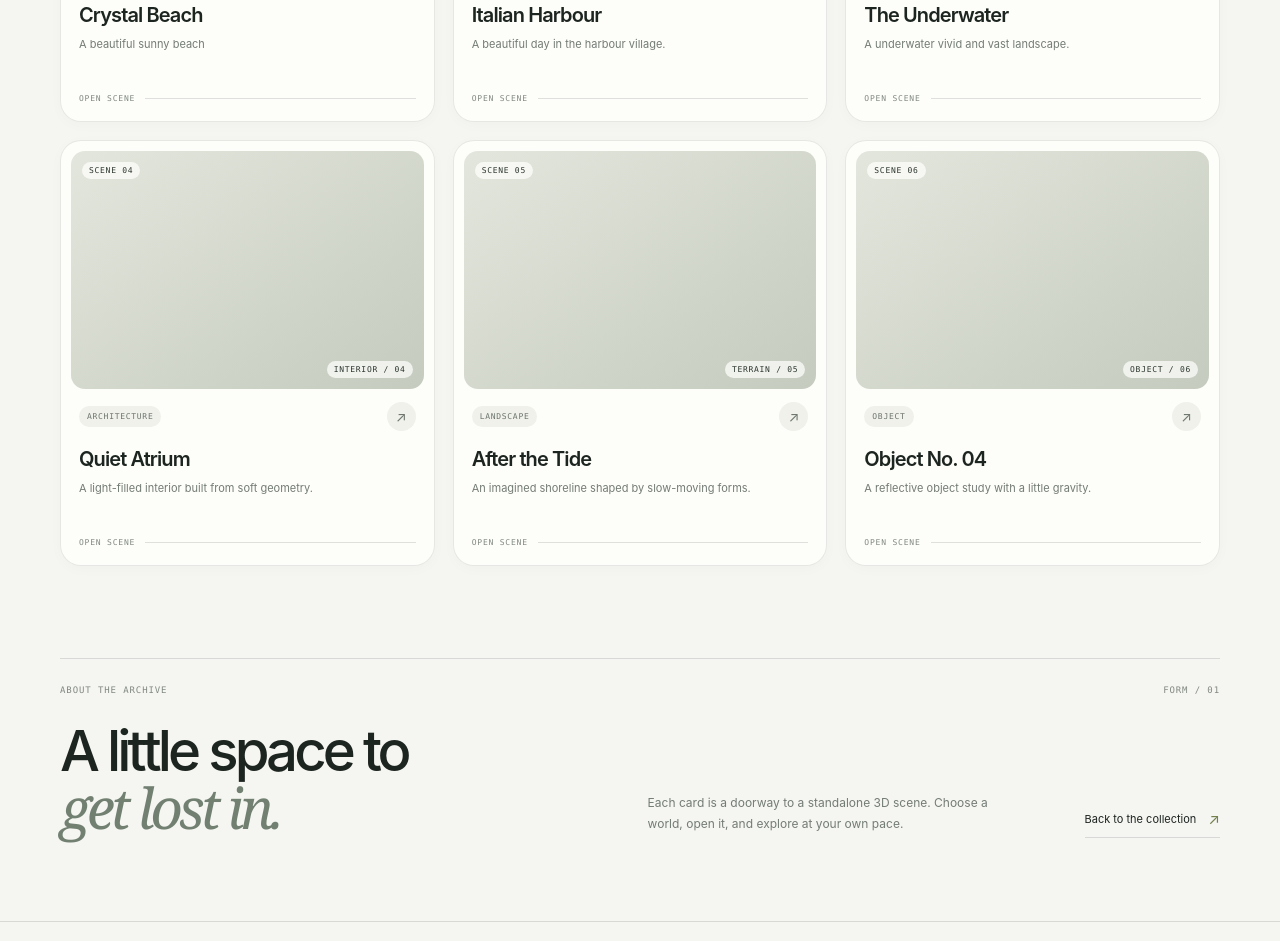
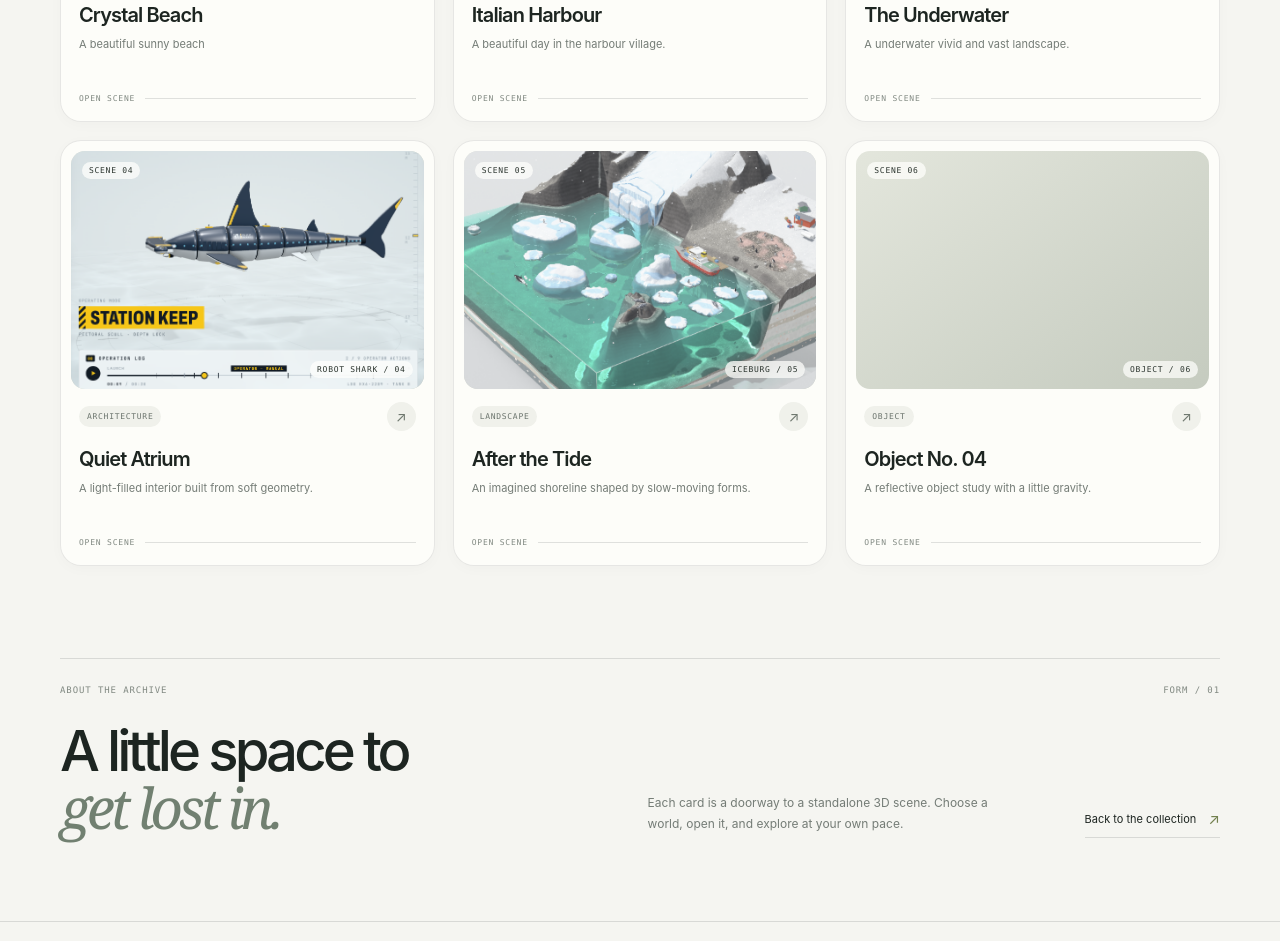
Before and after one commit to eemonislame/eemon, a plain HTML site: page index.html in a window 1280 px wide. Shown: the part 1225-2166 px from the top of the page. Drawn offline with Linux system fonts and the light colour scheme.

Commit message:
Update index.html

```diff
--- a/index.html
+++ b/index.html
@@ -834,9 +834,9 @@
 
         <a class="scene-card" href="robot_shark.html" target="_blank" rel="noopener noreferrer" data-category="architecture">
           <span class="scene-art">
-            <img src="images/quiet-atrium.jpg" alt="A light-filled interior with soft arched forms" width="1200" height="800" loading="lazy" decoding="async">
+            <img src="assets/Screenshot 2026-11-21 002507.png" alt="A light-filled interior with soft arched forms" width="1200" height="800" loading="lazy" decoding="async">
             <span class="art-label">SCENE 04</span>
-            <span class="art-code">INTERIOR / 04</span>
+            <span class="art-code">ROBOT SHARK / 04</span>
           </span>
           <div class="card-info">
             <div class="card-topline">
@@ -854,11 +854,11 @@
           </div>
         </a>
 
-        <a class="scene-card" href="scenes/after-the-tide.html" target="_blank" rel="noopener noreferrer" data-category="landscape">
+        <a class="scene-card" href="ice_burg_gelly.html" target="_blank" rel="noopener noreferrer" data-category="landscape">
           <span class="scene-art">
-            <img src="images/after-the-tide.jpg" alt="A sandy shoreline with a low sun" width="1200" height="800" loading="lazy" decoding="async">
+            <img src="assets/Screenshot 2026-11-21 020307.png" alt="A sandy shoreline with a low sun" width="1200" height="800" loading="lazy" decoding="async">
             <span class="art-label">SCENE 05</span>
-            <span class="art-code">TERRAIN / 05</span>
+            <span class="art-code">ICEBURG / 05</span>
           </span>
           <div class="card-info">
             <div class="card-topline">
```
